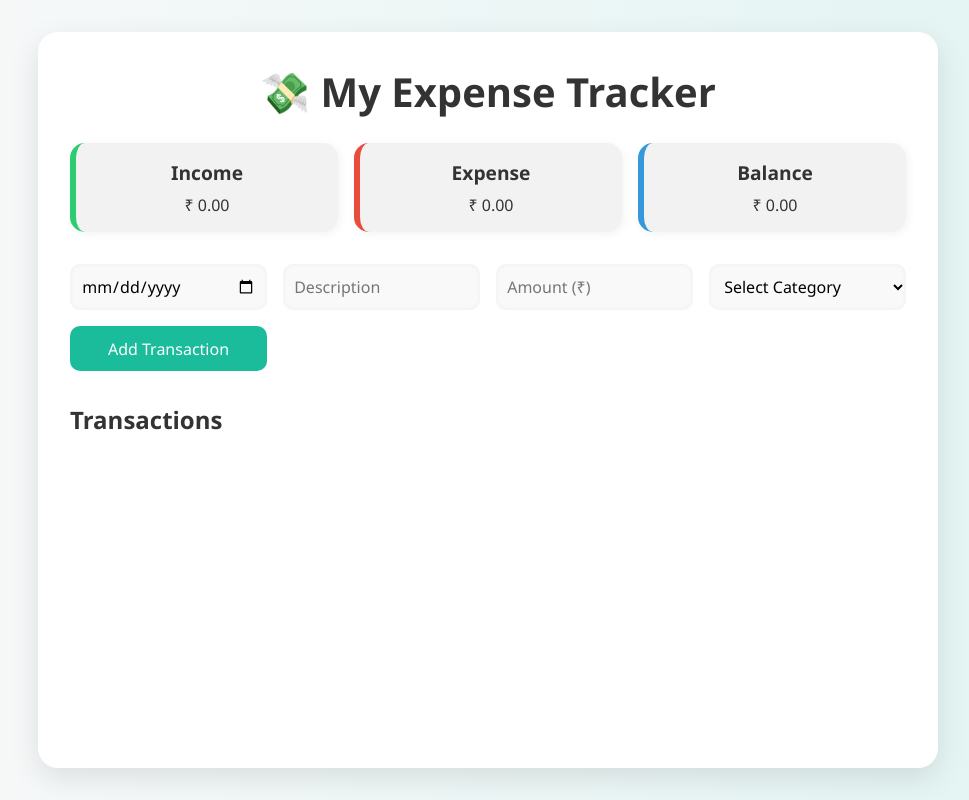
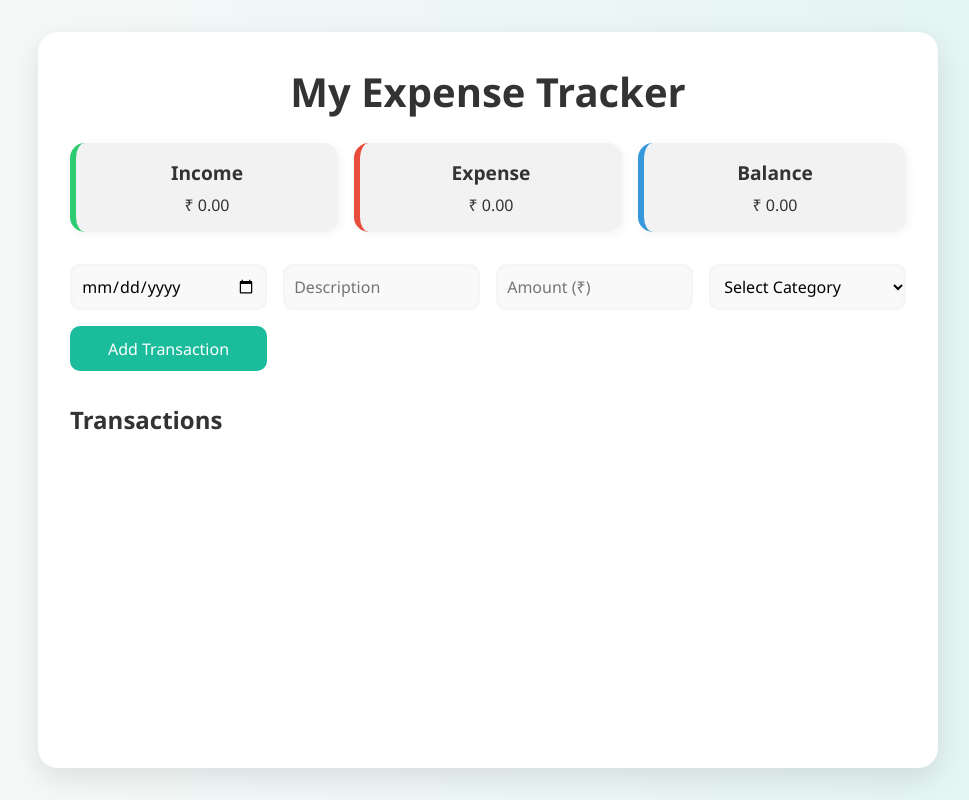
Before and after one commit to Purvijon12/expense-tracker, a plain HTML site: page index.html in a window 1280 px wide. Shown: the whole page, without its empty margins (152-1121 px from the left). Drawn offline with Linux system fonts and the light colour scheme.

Commit message:
Update index.html

```diff
--- a/index.html
+++ b/index.html
@@ -9,7 +9,7 @@
 <body>
   <div class="app-container">
     <header>
-      <h1>💸 My Expense Tracker</h1>
+      <h1> My Expense Tracker</h1>
     </header>
 
     <section class="summary">
```
